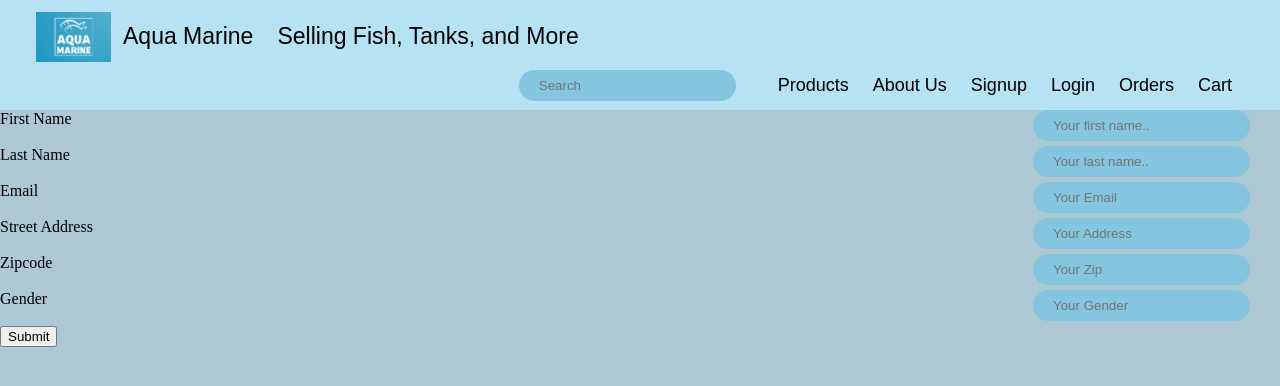
After one commit to REISSD/Capstone2024, a PHP site: page /signup.php in a window 1280 px wide. The commit adds this page. Shown: the top 386 px of the page. Run offline with PHP 8.4, Linux system fonts and the light colour scheme.

Commit message:
updated project updated

```diff
--- /dev/null
+++ b/Capstone/signup.php
@@ -0,0 +1,83 @@
+<!DOCTYPE html>
+<html lang="en">
+    <head>
+        <meta charset="UTF-8">
+        <title>Capstone</title>
+        <link rel="stylesheet" type="text/css" href="style.css"/>
+
+        <?php
+        define('DB_SERVER', 'localhost');
+        define('DB_USERNAME', 'root');
+        define('DB_PASSWORD', '');
+        define('DB_NAME', 'capstone');
+        $conn = new mysqli(DB_SERVER, DB_USERNAME, DB_PASSWORD, DB_NAME);
+
+        if ($conn->connect_error) {
+            die("Connection failed: " .  $conn->connect_error);
+        }
+    ?>
+
+    </head>
+    <header>
+        <div class = "header">
+            <a href="index.php" class="logo"><img src="./graphic/Logo.png" alt="Logo"></a>
+            <div class="header-text">
+                <a>Aqua Marine</a>
+                <a>Selling Fish, Tanks, and More</a>
+            </div>
+            <div class="header-right">
+                <form action="search.php">
+                    <input type="text" placeholder="Search" name="search">
+                </form>
+                <!-- NavBar -->
+                <a href="products.php">Products</a>
+                <a href="aboutus.html">About Us</a>
+                <a href="signup.php">Signup</a>
+                <a href="login.php">Login</a>
+                <a href="orders.php">Orders</a>
+                <a href="cart.php">Cart</a>
+            </div>
+        </div>
+
+    </header>
+    <body>
+    <div class="signup">
+    <form action="/signup.php">
+            <label for="fname">
+            First Name
+            <input type="text" id="fname" name="firstname" placeholder="Your first name..">
+            </label>
+        <br> <br>
+        <label for="lname">Last Name
+        <input type="text" id="lname" name="lastname" placeholder="Your last name..">
+        </label>
+        <br>  <br>
+        <label for="email">Email
+
+        <input type="text" id="email" name="email" placeholder="Your Email">
+        </label>
+        <br> <br>
+        <label for="add">Street Address
+
+        <input type="text" id="add" name="add" placeholder="Your Address">
+        </label>
+        <br> <br>
+        <label for="zip">Zipcode
+
+        <input type="text" id="zip" name="zip" placeholder="Your Zip">
+        </label>
+        <br> <br>
+        <label for="gender">Gender
+
+            <input type="text" id="gender" name="gender" placeholder="Your Gender">
+            </label>
+            <br>  <br>
+
+        <div class="row">
+        <input type="submit" value="Submit">
+        </div>
+    </form>
+    </div>
+
+    </body>
+</html>
```
Also changed, not shown: Capstone/index.php (+32 -5 lines), Capstone/login.php (added, +53 -0 lines).
